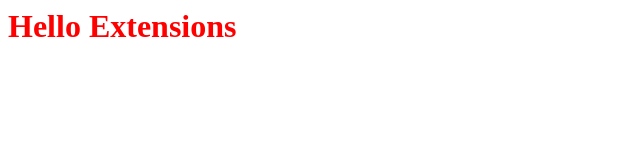
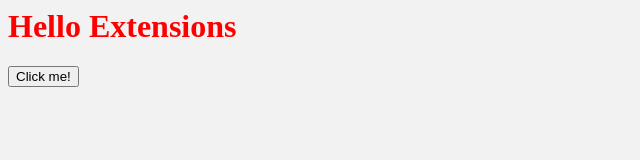
Before and after one commit to CamilleCaschili/Remembrall, a browser extension: page hello.html in a window 1280 px wide. Shown: the whole page, without its empty margins (0-640 px from the left). Drawn offline with Linux system fonts and the light colour scheme.

Commit message:
Basic Button and alert

```diff
--- a/hello.html
+++ b/hello.html
@@ -1,9 +1,11 @@
 <html>
-    <head>
+  <head>
     <title>Reminder for chrome</title>
-    <link href="style/style.css" rel="stylesheet" type="text/css">
+    <link href="style/style.css" rel="stylesheet" type="text/css" />
+    <script src="scripts/popup.js"></script>
+  </head>
   <body>
     <h1>Hello Extensions</h1>
-    <script src="popup.js"></script>
+    <button id="clickme">Click me!</button>
   </body>
 </html>
--- a/scripts/popup.js
+++ b/scripts/popup.js
@@ -1 +1,6 @@
-console.log('This is a popup!');
+document.addEventListener("DOMContentLoaded", function () {
+  var button = document.getElementById("clickme");
+  button.addEventListener("click", function () {
+    alert("Vous avez cliqué sur le bouton !");
+  });
+});
--- a/style/style.css
+++ b/style/style.css
@@ -1,3 +1,10 @@
 h1 {
     color: red;
 }
+
+body {
+    min-width: 300px;
+    min-height: 500px;
+    background-color: #f2f2f2;
+    border-radius: 30px;
+}
```
